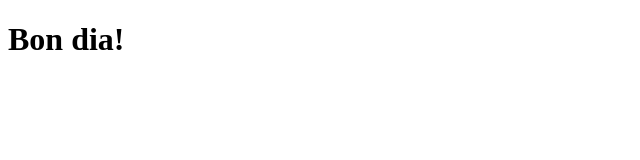
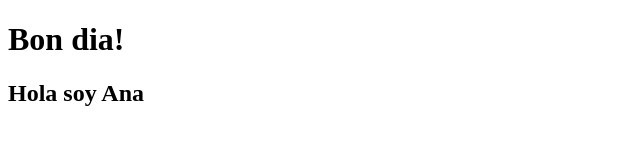
Before and after one commit to anagarcialainez/practicagitbranch, a plain HTML site: page index.html in a window 1280 px wide. Shown: the whole page, without its empty margins (0-640 px from the left). Drawn offline with Linux system fonts and the light colour scheme.

Commit message:
cambios rama front

```diff
--- a/index.html
+++ b/index.html
@@ -6,6 +6,7 @@
 </head>
 <body>
 <h1>Bon dia!</h1>
+<h2>Hola soy Ana</h2>
 
 </body>
 </html>
```
